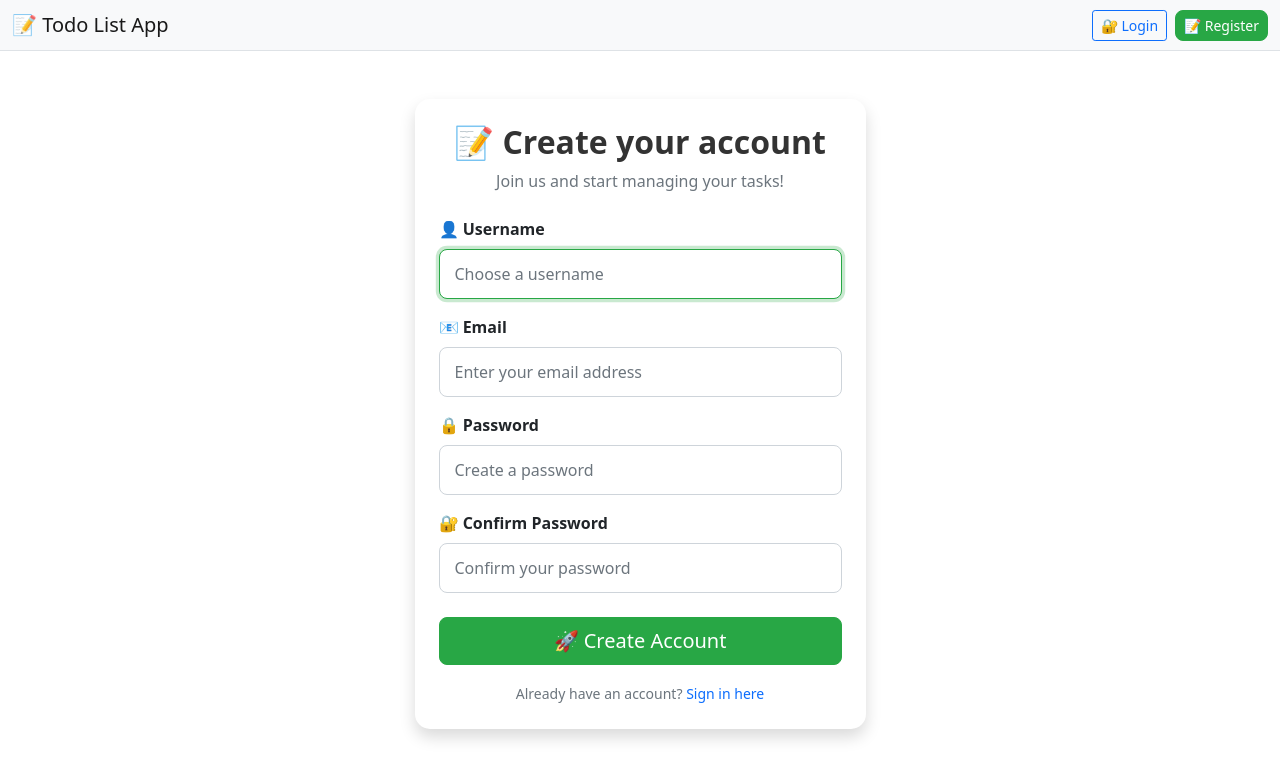
After one commit to EduardoLavall/todolist-djangoapp, a Django app: page /register/ in a window 1280 px wide. The commit adds this page. Shown: the top 779 px of the page. Run offline with Django 5.2, Linux system fonts and the light colour scheme.

Commit message:
feat(auth): Complete user authentication system (Login, Register, Logout, Filtering)
✅ Implemented full user authentication flow using Django:
- Added `user` ForeignKey to Task model (Step 15.1)
- Updated all views to filter tasks by `request.user` (Step 15.2)
- Added Logout functionality with secure POST + CSRF (Step 15.3)
- Created custom Bootstrap-styled Login page (Step 15.4)
- Created custom Registration page with full validation (Step 15.5)
- Tested all login, logout, registration, and user-task isolation flows (Step 15.6)

🔒 Security Features:
- All task actions (CRUD + AJAX) are filtered and protected by `request.user`
- Unauthorized task access returns 404
- @login_required added to all views
- CSRF protection enabled across all auth forms

🎨 UX Changes:
- Custom navbar with conditional display (Welcome message, Logout button)
- Bootstrap-styled login and register pages
- Success/error messages via Django messages framework
- Proper redirection on login, logout, and register

⚠️ Known Issues & To-Dos:
- 🔧 Navbar design broken after auth changes (layout needs fixing)
- ➕ Add Task button misaligned (needs to be within centered task container)
- 🔚 Logout button positioning should be revised
- 🧪 Additional UX polish needed for auth and home page

```diff
--- a/tasks/forms.py
+++ b/tasks/forms.py
@@ -1,5 +1,7 @@
 from django import forms
 from django.forms import DateTimeInput
+from django.contrib.auth.forms import UserCreationForm
+from django.contrib.auth.models import User
 from .models import Task
 
 class TaskForm(forms.ModelForm):
@@ -9,3 +11,33 @@ class TaskForm(forms.ModelForm):
         widgets = {
             'due_date': DateTimeInput(attrs={'type': 'datetime-local'}),
         }
+
+class UserRegistrationForm(UserCreationForm):
+    email = forms.EmailField(
+        required=True,
+        widget=forms.EmailInput(attrs={
+            'class': 'form-control',
+            'placeholder': 'Enter your email address'
+        })
+    )
+
+    class Meta:
+        model = User
+        fields = ['username', 'email', 'password1', 'password2']
+
+    def __init__(self, *args, **kwargs):
+        super().__init__(*args, **kwargs)
+        # Style all fields with Bootstrap classes
+        for field_name, field in self.fields.items():
+            if field_name != 'email':  # email already styled
+                field.widget.attrs.update({
+                    'class': 'form-control',
+                    'placeholder': f'Enter your {field_name.replace("_", " ")}'
+                })
+            # Remove default help text for cleaner look
+            field.help_text = ''
+
+        # Custom placeholders
+        self.fields['username'].widget.attrs['placeholder'] = 'Choose a username'
+        self.fields['password1'].widget.attrs['placeholder'] = 'Create a password'
+        self.fields['password2'].widget.attrs['placeholder'] = 'Confirm your password'
--- a/tasks/models.py
+++ b/tasks/models.py
@@ -1,8 +1,12 @@
 from django.db import models
+from django.contrib.auth.models import User
 
 # 🎯 Create your models here.
 
 class Task(models.Model):
+    # 👤 User who owns this task
+    user = models.ForeignKey(User, on_delete=models.CASCADE, related_name='tasks')
+
     # 🚨 Priority levels for tasks: 🔴 High, 🟡 Medium, 🟢 Low
     HIGH = 'high'
     MEDIUM = 'medium'
--- /dev/null
+++ b/tasks/templates/registration/register.html
@@ -0,0 +1,151 @@
+{% extends 'tasks/base.html' %}
+
+{% block title %}Register - Todo List App{% endblock %}
+
+{% block content %}
+<div class="container mt-5">
+    <div class="row justify-content-center">
+        <div class="col-md-6 col-lg-5">
+            <div class="card shadow">
+                <div class="card-body p-4">
+                    <div class="text-center mb-4">
+                        <h2 class="card-title">📝 Create your account</h2>
+                        <p class="text-muted">Join us and start managing your tasks!</p>
+                    </div>
+
+                    {% if form.errors %}
+                    <div class="alert alert-danger" role="alert">
+                        <strong>⚠️ Registration failed!</strong>
+                        {% if form.non_field_errors %}
+                            {% for error in form.non_field_errors %}
+                                {{ error }}
+                            {% endfor %}
+                        {% else %}
+                            Please correct the errors below.
+                        {% endif %}
+                    </div>
+                    {% endif %}
+
+                    <form method="post">
+                        {% csrf_token %}
+
+                        <div class="mb-3">
+                            <label for="{{ form.username.id_for_label }}" class="form-label">
+                                <strong>👤 Username</strong>
+                            </label>
+                            {{ form.username }}
+                            {% if form.username.errors %}
+                            <div class="invalid-feedback d-block">
+                                {% for error in form.username.errors %}
+                                    {{ error }}
+                                {% endfor %}
+                            </div>
+                            {% endif %}
+                        </div>
+
+                        <div class="mb-3">
+                            <label for="{{ form.email.id_for_label }}" class="form-label">
+                                <strong>📧 Email</strong>
+                            </label>
+                            {{ form.email }}
+                            {% if form.email.errors %}
+                            <div class="invalid-feedback d-block">
+                                {% for error in form.email.errors %}
+                                    {{ error }}
+                                {% endfor %}
+                            </div>
+                            {% endif %}
+                        </div>
+
+                        <div class="mb-3">
+                            <label for="{{ form.password1.id_for_label }}" class="form-label">
+                                <strong>🔒 Password</strong>
+                            </label>
+                            {{ form.password1 }}
+                            {% if form.password1.errors %}
+                            <div class="invalid-feedback d-block">
+                                {% for error in form.password1.errors %}
+                                    {{ error }}
+                                {% endfor %}
+                            </div>
+                            {% endif %}
+                        </div>
+
+                        <div class="mb-4">
+                            <label for="{{ form.password2.id_for_label }}" class="form-label">
+                                <strong>🔐 Confirm Password</strong>
+                            </label>
+                            {{ form.password2 }}
+                            {% if form.password2.errors %}
+                            <div class="invalid-feedback d-block">
+                                {% for error in form.password2.errors %}
+                                    {{ error }}
+                                {% endfor %}
+                            </div>
+                            {% endif %}
+                        </div>
+
+                        <div class="d-grid">
+                            <button type="submit" class="btn btn-success btn-lg">
+                                🚀 Create Account
+                            </button>
+                        </div>
+                    </form>
+
+                    <div class="text-center mt-3">
+                        <small class="text-muted">
+                            Already have an account?
+                            <a href="{% url 'login' %}" class="text-decoration-none">Sign in here</a>
+                        </small>
+                    </div>
+                </div>
+            </div>
+        </div>
+    </div>
+</div>
+
+<style>
+.card {
+    border: none;
+    border-radius: 15px;
+}
+
+.card-title {
+    color: #333;
+    font-weight: 600;
+}
+
+.btn-success {
+    background-color: #28a745;
+    border-color: #28a745;
+    border-radius: 8px;
+    font-weight: 500;
+}
+
+.btn-success:hover {
+    background-color: #218838;
+    border-color: #1e7e34;
+}
+
+.form-control {
+    border-radius: 8px;
+    border: 1px solid #ced4da;
+    padding: 12px 15px;
+}
+
+.form-control:focus {
+    border-color: #28a745;
+    box-shadow: 0 0 0 0.2rem rgba(40, 167, 69, 0.25);
+}
+
+.alert {
+    border-radius: 8px;
+    border: none;
+}
+
+.invalid-feedback {
+    font-size: 0.875em;
+    color: #dc3545;
+}
+</style>
+{% endblock %}
--- a/tasks/templates/tasks/base.html
+++ b/tasks/templates/tasks/base.html
@@ -4,14 +4,49 @@
 <head>
     <title>{% block title %}Todo List App{% endblock %}</title>
     <link rel="stylesheet" href="{% static 'css/main.css' %}">
+    <link href="https://cdn.jsdelivr.net/npm/bootstrap@5.1.3/dist/css/bootstrap.min.css" rel="stylesheet">
     {% block extra_css %}{% endblock %}
 </head>
 <body>
+    {% if user.is_authenticated %}
+    <nav class="navbar navbar-expand-lg navbar-light bg-light border-bottom">
+        <div class="container-fluid">
+            <span class="navbar-brand mb-0 h1">📝 Todo List App</span>
+            <div class="navbar-nav ms-auto">
+                <span class="navbar-text me-3">
+                    Welcome, {{ user.username }}!
+                </span>
+                <form method="post" action="{% url 'logout' %}" class="d-inline">
+                    {% csrf_token %}
+                    <button type="submit" class="btn btn-outline-danger btn-sm">
+                        🚪 Logout
+                    </button>
+                </form>
+            </div>
+        </div>
+    </nav>
+    {% else %}
+    <nav class="navbar navbar-expand-lg navbar-light bg-light border-bottom">
+        <div class="container-fluid">
+            <span class="navbar-brand mb-0 h1">📝 Todo List App</span>
+            <div class="navbar-nav ms-auto">
+                <a href="{% url 'login' %}" class="btn btn-outline-primary btn-sm me-2">
+                    🔐 Login
+                </a>
+                <a href="{% url 'register' %}" class="btn btn-success btn-sm">
+                    📝 Register
+                </a>
+            </div>
+        </div>
+    </nav>
+    {% endif %}
+
     {% block content %}
     {% endblock %}
 
     {% block modal %}{% endblock %}
 
+    <script src="https://cdn.jsdelivr.net/npm/bootstrap@5.1.3/dist/js/bootstrap.bundle.min.js"></script>
     <script src="{% static 'js/main.js' %}"></script>
     {% block extra_js %}{% endblock %}
 </body>
--- a/tasks/urls.py
+++ b/tasks/urls.py
@@ -5,4 +5,5 @@ urlpatterns = [
     path('', views.task_list, name='task_list'),
     path('create/', views.create_task, name='create_task'),
     path('delete/<int:pk>/', views.delete_task, name='delete_task'),
+    path('register/', views.register, name='register'),
 ]
--- a/tasks/views.py
+++ b/tasks/views.py
@@ -1,11 +1,30 @@
 from django.shortcuts import render, redirect, get_object_or_404
 from django.db.models import Case, When, IntegerField, Value
 from django.http import JsonResponse
+from django.contrib import messages
 from .models import Task
-from .forms import TaskForm
+from .forms import TaskForm, UserRegistrationForm
+from django.contrib.auth.models import User
+from django.contrib.auth.decorators import login_required
 
 # Create your views here.
 
+def register(request):
+    if request.user.is_authenticated:
+        return redirect('task_list')
+
+    if request.method == 'POST':
+        form = UserRegistrationForm(request.POST)
+        if form.is_valid():
+            user = form.save()
+            messages.success(request, '🎉 Account created successfully! Please log in with your new credentials.')
+            return redirect('login')
+    else:
+        form = UserRegistrationForm()
+
+    return render(request, 'registration/register.html', {'form': form})
+
+@login_required
 def task_list(request):
     if request.method == 'POST':
         action = request.POST.get('action')
@@ -13,7 +32,7 @@ def task_list(request):
         if action == 'toggle_completion':
             # Handle checkbox toggle
             task_id = request.POST.get('task_id')
-            task = get_object_or_404(Task, id=task_id)
+            task = get_object_or_404(Task, id=task_id, user=request.user)
             is_completed = request.POST.get('is_completed') == '1'
 
             try:
@@ -51,7 +70,7 @@ def task_list(request):
         else:
             # Handle inline editing
             task_id = request.POST.get('task_id')
-            task = get_object_or_404(Task, id=task_id)
+            task = get_object_or_404(Task, id=task_id, user=request.user)
             form = TaskForm(request.POST, instance=task)
             if form.is_valid():
                 task = form.save()
@@ -115,8 +134,8 @@ def task_list(request):
     status_filter = request.GET.get('status', 'ongoing')  # Default to 'ongoing' instead of empty string
     sort_by = request.GET.get('sort', 'due_date')
 
-    # Start with all tasks
-    tasks = Task.objects.all()
+    # Start with tasks for the current user
+    tasks = Task.objects.filter(user=request.user)
 
     # Apply status filter if specified
     if status_filter == 'completed':
@@ -124,7 +143,7 @@ def task_list(request):
     elif status_filter == 'ongoing':
         tasks = tasks.filter(status='ongoing')
     elif status_filter == 'all':
-        # Show all tasks (no filter applied)
+        # Show all tasks for the current user (no status filter applied)
         pass
     # If status_filter is 'ongoing' (default), filter for ongoing tasks
     # If status_filter is empty or invalid, show all tasks (fallback)
@@ -189,11 +208,16 @@ def get_tasks_json(tasks):
         })
     return tasks_data
 
+@login_required
 def create_task(request):
     if request.method == 'POST':
         form = TaskForm(request.POST)
         if form.is_valid():
-            task = form.save()
+            # Create task but don't save yet
+            task = form.save(commit=False)
+            # Assign the task to the current user
+            task.user = request.user
+            task.save()
 
             # Check if this is an AJAX request
             if request.headers.get('x-requested-with') == 'XMLHttpRequest':
@@ -232,8 +256,8 @@ def create_task(request):
                 sort_by = request.GET.get('sort', 'due_date')
                 status_filter = request.GET.get('status', '')
 
-                # Start with all tasks
-                tasks = Task.objects.all()
+                # Start with tasks for the current user
+                tasks = Task.objects.filter(user=request.user)
 
                 # Apply status filter if specified
                 if status_filter == 'completed':
@@ -272,8 +296,9 @@ def create_task(request):
     # Always redirect to task list for GET requests
     return redirect('task_list')
 
+@login_required
 def delete_task(request, pk):
-    task = get_object_or_404(Task, pk=pk)
+    task = get_object_or_404(Task, pk=pk, user=request.user)
     if request.method == 'POST':
         try:
             task.delete()
--- a/todo_project/settings.py
+++ b/todo_project/settings.py
@@ -124,3 +124,7 @@ STATICFILES_DIRS = [
 # https://docs.djangoproject.com/en/5.2/ref/settings/#default-auto-field
 
 DEFAULT_AUTO_FIELD = 'django.db.models.BigAutoField'
+
+# Authentication settings
+LOGIN_URL = '/login/'
+LOGIN_REDIRECT_URL = '/'
--- a/todo_project/urls.py
+++ b/todo_project/urls.py
@@ -16,8 +16,12 @@ Including another URLconf
 """
 from django.contrib import admin
 from django.urls import path, include
+from django.contrib.auth.views import LogoutView
+from django.contrib.auth import views as auth_views
 
 urlpatterns = [
     path('admin/', admin.site.urls),
+    path('login/', auth_views.LoginView.as_view(template_name='registration/login.html'), name='login'),
+    path('logout/', LogoutView.as_view(next_page='/login/'), name='logout'),
     path('', include('tasks.urls')),
 ]
```
Also changed, not shown: tasks/templates/registration/login.html (added, +138 -0 lines), tasks/migrations/0006_task_user.py (added), tasks/migrations/0007_auto_20250712_1217.py (added), 1 other file.
